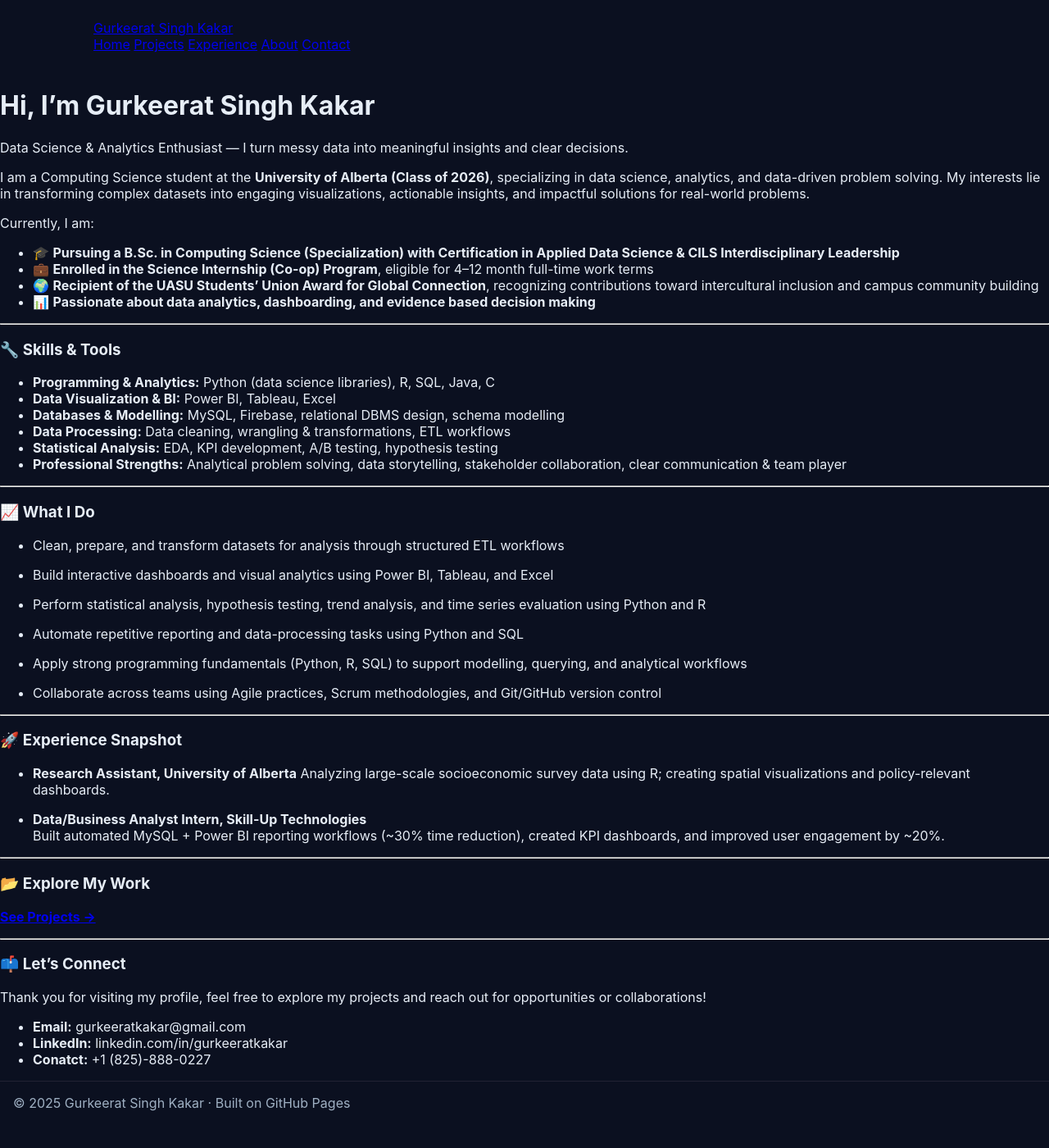
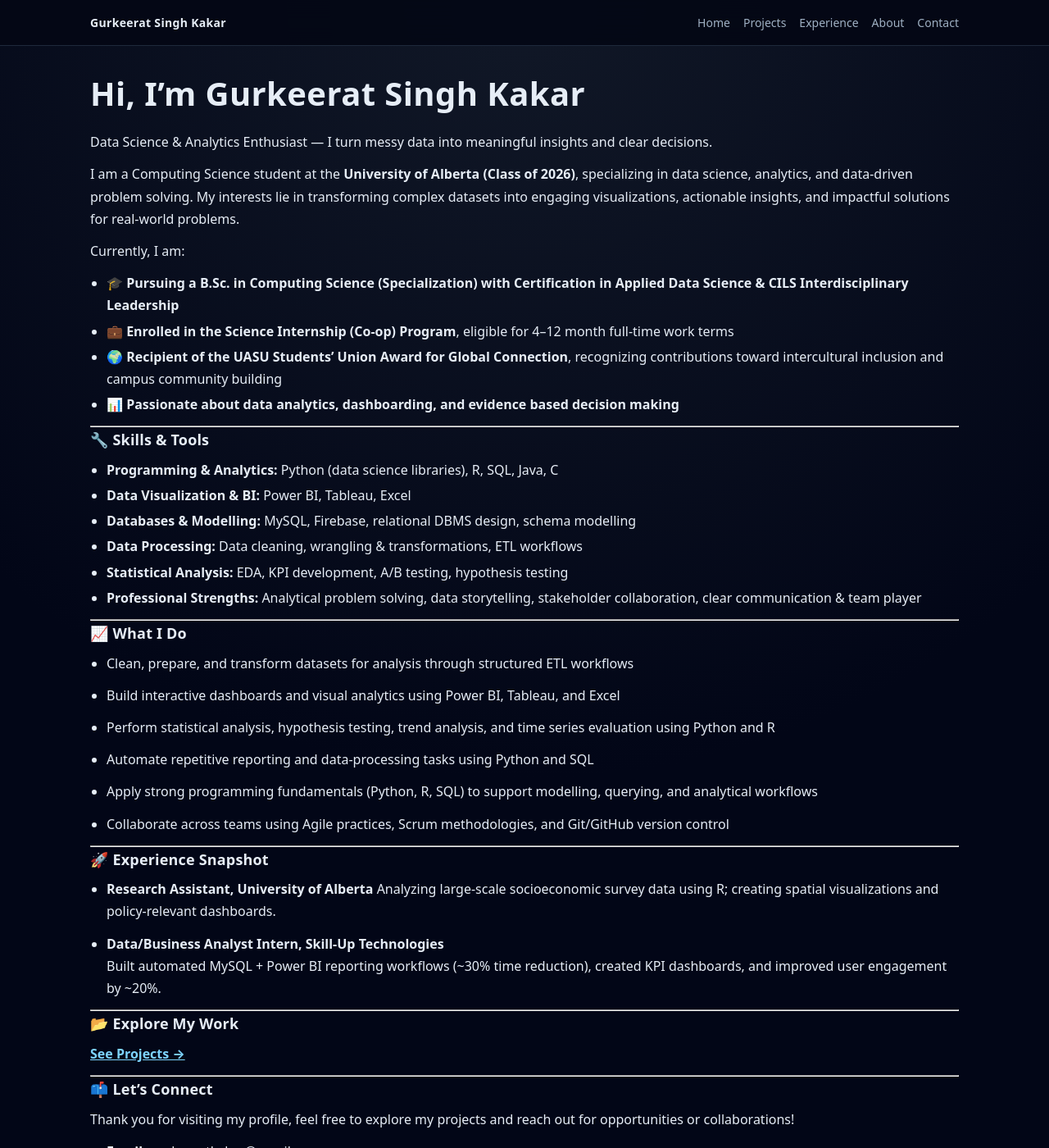
Before and after one commit to Gskakar/.github.io, a Jekyll site: the page built from index.md, in a window 1280 px wide and 1400 px high. Shown: the whole window at 82% size. Built offline with Jekyll 4.4.1, drawn with Linux system fonts in a browser that asks for light colours.

Commit message:
style.css revert-3

```diff
--- a/_layouts/default.html
+++ b/_layouts/default.html
@@ -2,14 +2,30 @@
 <html lang="en">
 <head>
   {% include head.html %}
+  <link rel="stylesheet" href="{{ '/assets/css/style.css' | relative_url }}">
 </head>
 <body>
-  {% include header.html %}
-  <main class="site-main">
-    <div class="content flow">
-      {{ content }}
-    </div>
+  <header class="site-header">
+    <nav class="nav">
+      <div class="nav-brand">
+        <a href="{{ '/' | relative_url }}" style="text-decoration:none; color:inherit;">
+          Gurkeerat Singh Kakar
+        </a>
+      </div>
+      <div class="nav-links">
+        <a href="{{ '/' | relative_url }}">Home</a>
+        <a href="{{ '/projects/' | relative_url }}">Projects</a>
+        <a href="{{ '/experience/' | relative_url }}">Experience</a>
+        <a href="{{ '/about/' | relative_url }}">About</a>
+        <a href="{{ '/contact/' | relative_url }}">Contact</a>
+      </div>
+    </nav>
+  </header>
+
+  <main class="container">
+    {{ content }}
   </main>
+
   {% include footer.html %}
 </body>
 </html>
--- a/assets/css/style.css
+++ b/assets/css/style.css
@@ -1,8 +1,206 @@
-:root { --bg:#0b1020; --text:#e6edf6; --muted:#9fb0c3; --card:#10172a; --link:#7dd3fc; }
-*{box-sizing:border-box} body{margin:0;background:var(--bg);color:var(--text);font-family:Inter,system-ui,sans-serif}
-.container{max-width:1100px;margin:0 auto;padding:24px}
-.nav{display:flex;gap:16px;padding:16px;border-bottom:1px solid #223}
-.nav a{color:var(--link);text-decoration:none}
-.nav a:hover{text-decoration:underline}
-.site-footer{border-top:1px solid #223;padding:16px;color:var(--muted)}
-.card{background:var(--card);border:1px solid #223;border-radius:12px;padding:16px;margin:12px 0}
+:root {
+  --bg: #050816;
+  --bg-alt: #0b1020;
+  --text: #e6edf6;
+  --muted: #9fb0c3;
+  --card: #10172a;
+  --border: #1e293b;
+  --accent: #7dd3fc;
+  --accent-soft: rgba(125, 211, 252, 0.12);
+}
+
+/* Global reset */
+* {
+  box-sizing: border-box;
+  margin: 0;
+  padding: 0;
+}
+
+body {
+  margin: 0;
+  background: radial-gradient(circle at top, #111827 0, #020617 55%);
+  color: var(--text);
+  font-family: system-ui, -apple-system, BlinkMacSystemFont, "Segoe UI", sans-serif;
+  line-height: 1.7;
+  -webkit-font-smoothing: antialiased;
+}
+
+/* Layout */
+.container {
+  max-width: 1100px;
+  margin: 0 auto;
+  padding: 24px 20px 48px;
+}
+
+/* Header / nav */
+.site-header {
+  border-bottom: 1px solid var(--border);
+  background: rgba(5, 8, 22, 0.95);
+  backdrop-filter: blur(12px);
+  position: sticky;
+  top: 0;
+  z-index: 10;
+}
+
+.nav {
+  max-width: 1100px;
+  margin: 0 auto;
+  padding: 14px 20px;
+  display: flex;
+  align-items: center;
+  justify-content: space-between;
+  gap: 16px;
+}
+
+.nav-brand {
+  font-weight: 600;
+  font-size: 16px;
+  letter-spacing: 0.02em;
+  color: var(--text);
+}
+
+.nav-links {
+  display: flex;
+  gap: 16px;
+  flex-wrap: wrap;
+}
+
+.nav a {
+  color: var(--muted);
+  text-decoration: none;
+  font-size: 14px;
+}
+
+.nav a:hover {
+  color: var(--accent);
+  text-decoration: underline;
+}
+
+/* Typography */
+h1, h2, h3 {
+  font-weight: 650;
+  letter-spacing: 0.01em;
+}
+
+h1 {
+  font-size: clamp(32px, 4vw, 40px);
+  margin-bottom: 12px;
+}
+
+h2 {
+  font-size: 22px;
+  margin: 24px 0 8px;
+}
+
+h3 {
+  font-size: 18px;
+  margin-bottom: 8px;
+}
+
+p {
+  margin-bottom: 12px;
+  color: var(--text);
+}
+
+/* Links */
+a {
+  color: var(--accent);
+}
+
+a:hover {
+  color: #a5e4ff;
+}
+
+/* Sections */
+.section {
+  margin-top: 32px;
+}
+
+.section-header {
+  display: flex;
+  align-items: center;
+  gap: 8px;
+  margin-bottom: 12px;
+}
+
+.section-kicker {
+  font-size: 13px;
+  text-transform: uppercase;
+  letter-spacing: 0.12em;
+  color: var(--muted);
+}
+
+.section-title {
+  font-size: 20px;
+}
+
+/* Cards */
+.card {
+  background: var(--card);
+  border: 1px solid var(--border);
+  border-radius: 14px;
+  padding: 18px 20px;
+  margin: 14px 0;
+  box-shadow: 0 14px 30px rgba(15, 23, 42, 0.65);
+}
+
+.card-muted {
+  color: var(--muted);
+  font-size: 14px;
+  margin-bottom: 4px;
+}
+
+/* Lists */
+ul {
+  margin-left: 20px;
+  margin-bottom: 12px;
+}
+
+li {
+  margin-bottom: 4px;
+}
+
+/* Tags / chips */
+.tag {
+  display: inline-flex;
+  align-items: center;
+  padding: 2px 8px;
+  border-radius: 999px;
+  font-size: 11px;
+  border: 1px solid var(--border);
+  background: var(--accent-soft);
+  color: var(--accent);
+  margin-right: 6px;
+}
+
+/* Footer */
+.site-footer {
+  border-top: 1px solid var(--border);
+  padding: 16px 20px 24px;
+  color: var(--muted);
+  text-align: center;
+  font-size: 13px;
+  background: #020617;
+}
+
+/* Responsiveness */
+@media (max-width: 720px) {
+  .nav {
+    flex-direction: column;
+    align-items: flex-start;
+  }
+
+  .container {
+    padding: 18px 16px 32px;
+  }
+}
+@media (max-width: 480px) {
+  h1 {
+    font-size: 28px;
+  }
+
+  .nav-links {
+    gap: 12px;
+  }
+}
+/* End of file */
```
